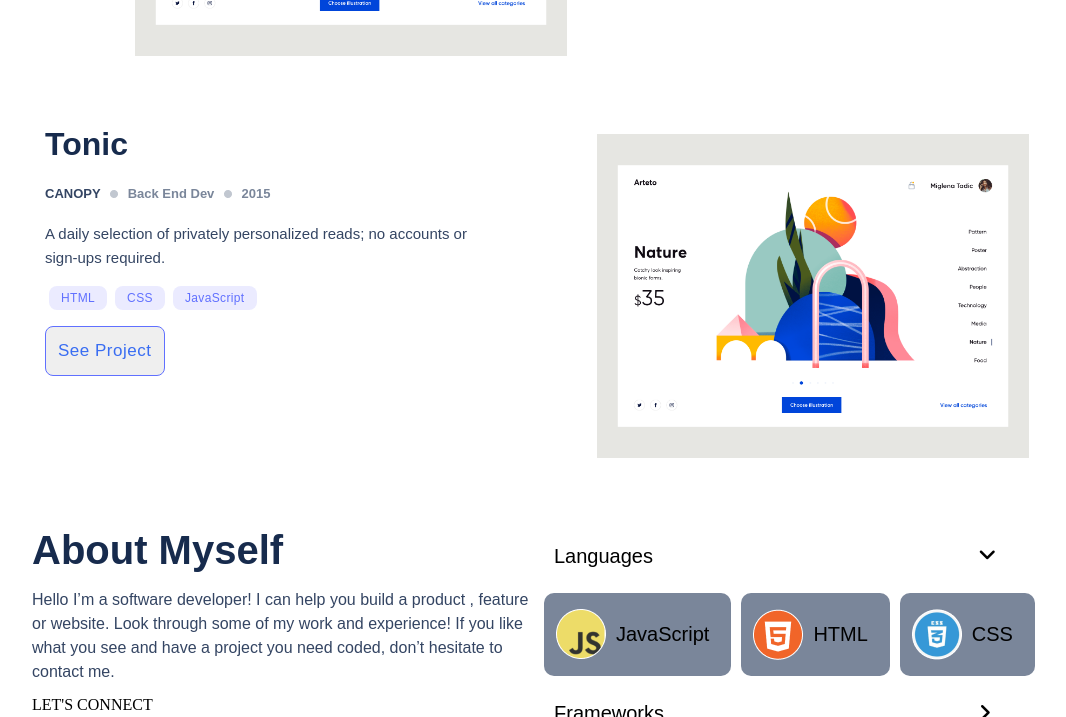
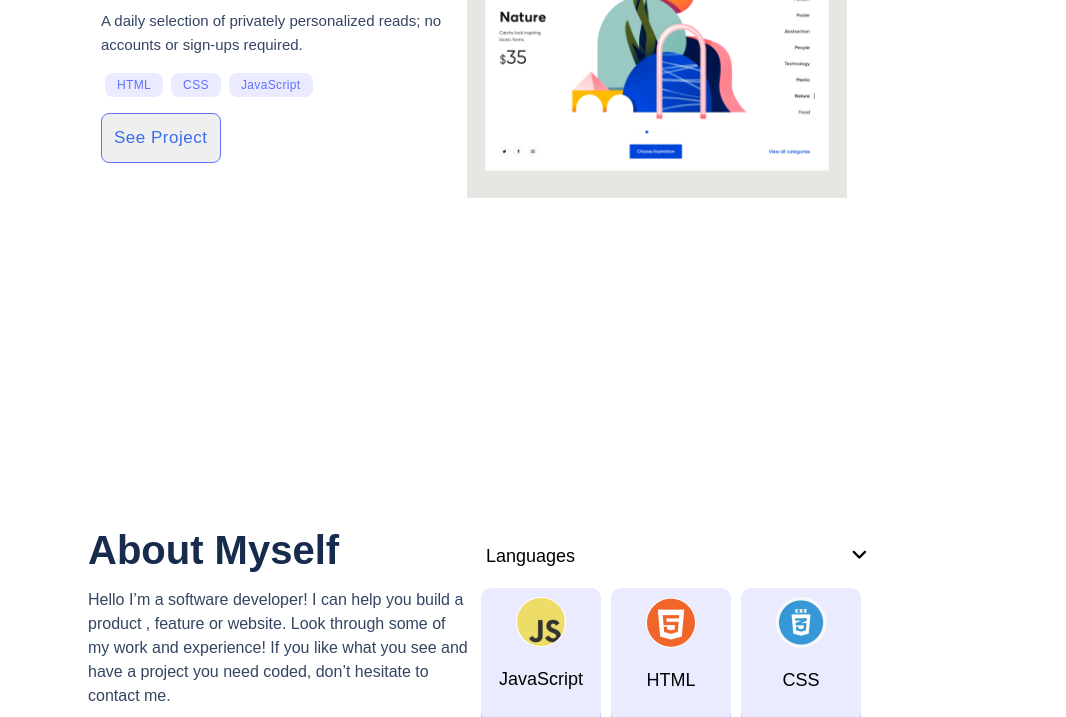
Before and after one commit to zinlynhtet/Portfolio-Finish-mobile-version, a website: page index.html in a window 1280 px wide. Shown: the part 1876-2593 px from the top of the page, without its empty margins (203-1269 px from the left). Drawn offline with Linux system fonts and the light colour scheme; a web font is replaced by a local one.

Commit message:
fix Media query and add ul li to Language section

```diff
--- a/index.html
+++ b/index.html
@@ -1,5 +1,6 @@
 <!DOCTYPE html>
 <html lang="en">
+
 <head>
     <meta charset="UTF-8">
     <meta name="viewport" content="width=device-width, initial-scale=1.0">
@@ -10,6 +11,7 @@
         crossorigin="anonymous" referrerpolicy="no-referrer" />
 
 </head>
+
 <body>
     <header class="navbar">
         <div class="myLogo">MyLogo</div>
@@ -30,7 +32,8 @@
             <h1 class="greeting">Hey There. <br>
                 I’m MacFlick.</h1>
             <p>
-                    I am a software developer. I can help you build a product , feature or website Look through some of my work and experience! If you like what you
+                I am a software developer. I can help you build a product , feature or website Look through some of my
+                work and experience! If you like what you
                 see and have a project you need coded,
                 don’t hesitate to contact me.
             </p>
@@ -71,7 +74,7 @@
 
         <div class="card-content">
             <img src="./image/0f7f4ed55bb0e54949043dfad6a0f507.png" class="img" id="img2">
-            <div class="cardtext"  id="text">
+            <div class="cardtext" id="text">
                 <h2>Tonic</h2>
                 <div class="brief-list">
                     <span>CANOPY</span>
@@ -142,8 +145,10 @@
     <section class="self-intro">
         <div class="box1">
             <div class="aboutMe">About Myself</div>
-        <div class="greeting1">Hello I’m a software developer! I can help you build a product , feature or website. Look
-            through some of my work and experience! If you like what you see and have a project you need coded, don’t
+            <div class="greeting1">Hello I’m a software developer! I can help you build a product , feature or website.
+                Look
+                through some of my work and experience! If you like what you see and have a project you need coded,
+                don’t
                 hesitate to contact me.</div>
             <div class="contact">LET'S CONNECT</div>
             <div class="social2">
@@ -154,9 +159,9 @@
             </div>
             <button type="button" class="btn-res">Get my resume</button>
         </div>
-
-    <div class="Languages">
-        <div class="lg-list">
+    <div>
+        <ul class="Languages">
+            <li class="lg-list">
                 <span>Languages</span>
                 <i class="fa-solid fa-angle-down"></i>
 
@@ -174,18 +179,19 @@
                         <span>CSS</span>
                     </li>
                 </ul>
-        </div>
+            </li>
 
-        <div class="lg-list">
+            <li class="lg-list">
                 <span>Frameworks</span>
                 <i class="fa-solid fa-angle-right"></i>
-        </div>
-        <div class="lg-list">
+            </li>
+            <li class="lg-list">
                 <span>Skills</span>
                 <i class="fa-solid fa-angle-right"></i>
+            </li>
+        </ul>
         </div>
-    </div>
-
     </section>
 </body>
+
 </html>
--- a/style.css
+++ b/style.css
@@ -105,7 +105,7 @@
   position: absolute;
   padding-top: 22px;
   margin: 0 0 0 12px;
-  left: 80%;
+  left: 90%;
   display: flex;
 }
 
@@ -118,7 +118,7 @@
   filter: brightness(1.4);
 }
 
-@media (min-width: 375px) {
+@media (min-width: 769px) {
   .nav-list {
     display: flex;
     column-gap: 2rem;
@@ -174,7 +174,7 @@
 
   .card-content {
     display: grid;
-    grid-template-columns: auto auto;
+    grid-template-columns: 380px 380px;
   }
 
   .cardtext {
@@ -182,8 +182,10 @@
   }
 
   .card-content .img {
-    width: 340px;
+    width: 100%;
     padding-top: 16px;
+    margin-left: auto;
+    margin-right: auto;
   }
 
   .card-content #img2 {
@@ -228,21 +230,16 @@
   }
 
   .card-content .img {
-    width: 480px;
-    padding: 24px;
-    margin-left: 90px;
-  }
-
-  .work-card {
-    padding-top: 110px;
-    display: flex;
-    justify-content: center;
-    flex-direction: column;
-    align-items: center;
+    width: 100%;
   }
 }
 
 .work-card {
+  padding-top: 110px;
+  display: flex;
+  justify-content: center;
+  flex-direction: column;
+  align-items: center;
   position: absolute;
   top: 660px;
 }
@@ -352,8 +349,9 @@
 
 .self-intro {
   position: absolute;
-  top: 2870px;
-  left: 24px;
+  top: 4000px;
+  left: 60px;
+  right: 50px;
   display: grid;
   grid-template-rows: auto auto;
 }
@@ -412,7 +410,7 @@
   display: flex;
   flex-direction: column;
   color: black;
-  font-size: 20px;
+  font-size: 18px;
   font-family: 'Poppins', sans-serif;
   font-weight: 500;
   line-height: 24px;
@@ -425,11 +423,13 @@
   list-style-type: none;
   display: flex;
   align-items: center;
-  background: #7a869a;
+  background: #ebebff;
   overflow: hidden;
   justify-content: flex-start;
   border-radius: 10px;
-  margin: 5px;
+  margin-left: 10px;
+  margin-bottom: 10px;
+  width: 80%;
 }
 
 .social2 {
@@ -443,9 +443,58 @@
 
 @media (min-width: 375px) {
   .self-intro {
+    top: 3200px;
+    left: 24px;
+  }
+}
+
+@media (min-width: 440px) {
+  .self-intro {
+    top: 3400px;
+  }
+}
+
+@media (min-width: 490px) {
+  .self-intro {
+    top: 3660px;
+  }
+}
+
+@media (min-width: 590px) {
+  .self-intro {
+    top: 3700px;
+  }
+}
+
+@media (min-width: 640px) {
+  .self-intro {
+    top: 3900px;
+  }
+}
+
+@media (min-width: 720px) {
+  .self-intro {
+    top: 4000px;
+  }
+}
+
+@media (min-width: 760px) {
+  .self-intro {
+    top: 4100px;
+  }
+}
+
+@media (min-width: 769px) {
+  .self-intro {
     grid-template-columns: 1fr 1fr;
     position: absolute;
-    top: 2100px;
+    top: 2450px;
+  }
+
+  .lg-list > li {
+    display: flex;
+    flex-direction: column;
+    width: 120px;
   }
 
   .lg-list ul {
@@ -454,18 +503,26 @@
   }
 }
 
-@media (min-width: 767px) {
+@media (min-width: 1240px) {
   .self-intro {
     top: 2400px;
+    right: 15%;
+  }
+
+  section {
+    margin-left: 20%;
+  }
+
+  .myLogo {
+    margin-left: 16%;
+  }
+
+  .hero {
+    margin-left: 18%;
   }
 }
 
-@media (min-width: 1258px) {
-  .self-intro {
-    top: 2400px;
-  }
-
-  section {
-    margin-left: 200px;
-  }
+.Languages li {
+  border-bottom: 1px solid #396df2;
+  border-width: 50%;
 }
```
Lines whose indentation alone changed are shown as unchanged.
